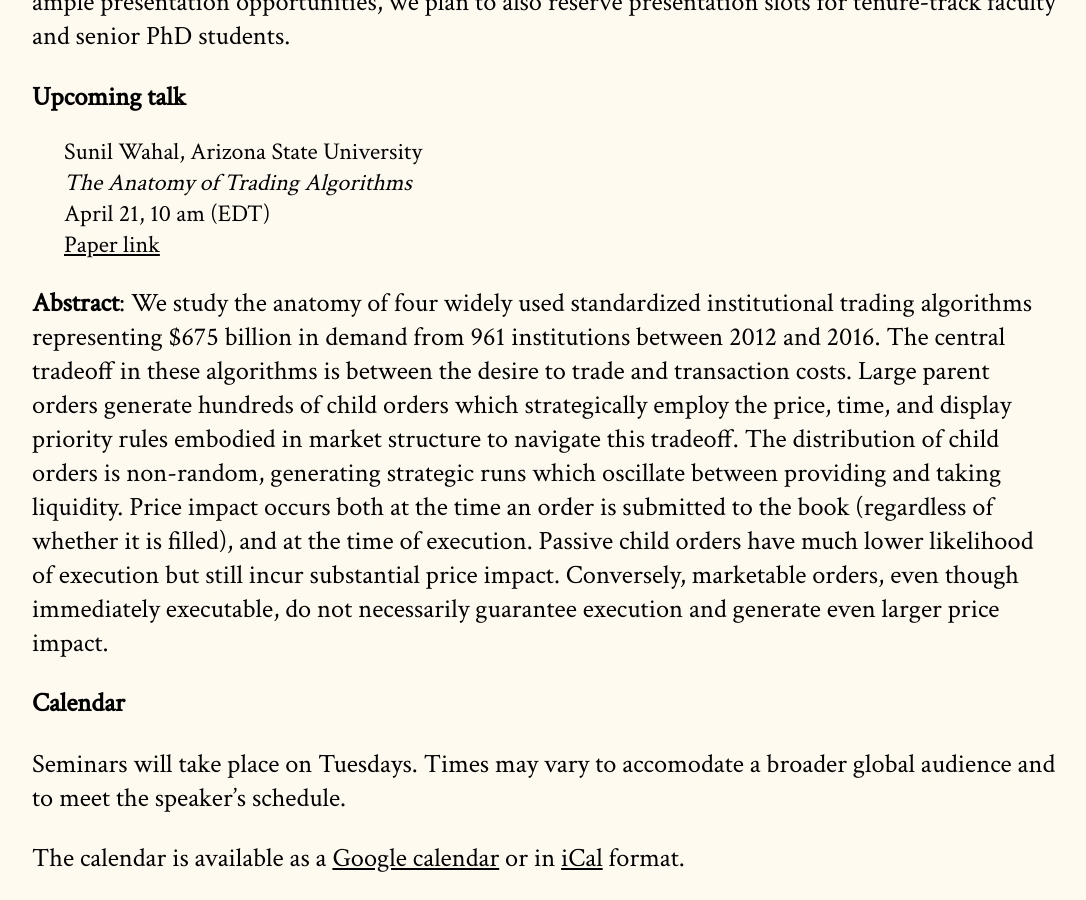
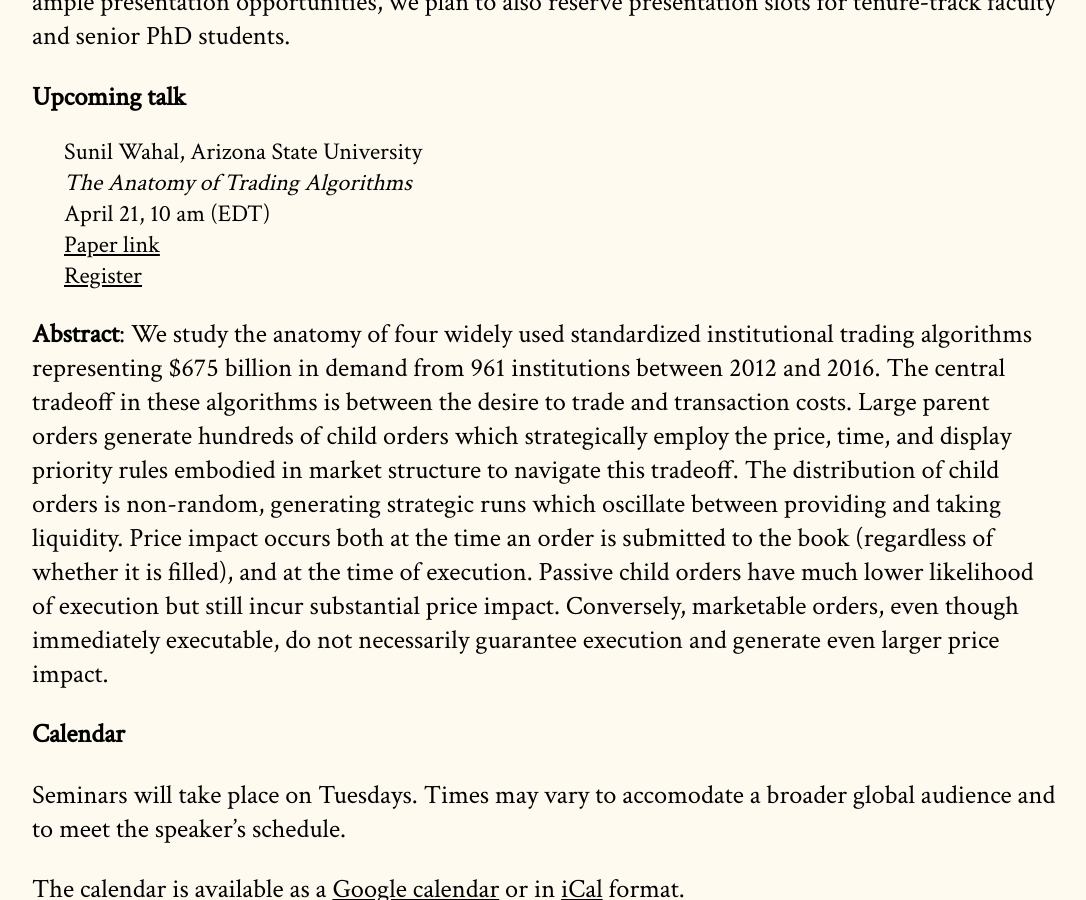
Before and after one commit to cpfiffer/microstructure.exchange, a Jekyll site: the page built from index.md, in a window 1280 px wide and 900 px high, scrolled down 525 px. Shown: the whole window, without its empty margins (96-1182 px from the left). Built offline with Jekyll 4.4.1, drawn with Linux system fonts in a browser that asks for light colours; some web fonts are replaced; grey boxes are pictures that could not be loaded.

Commit message:
Add webinar link

```diff
--- a/_config.yml
+++ b/_config.yml
@@ -15,3 +15,4 @@ speaker-info:
   speaker-paper: The Anatomy of Trading Algorithms
   speaker-date: April 21, 10 am (EDT)
   paper-link: https://papers.ssrn.com/sol3/papers.cfm?abstract_id=3497001
+  webinar-link: https://stockholmuniversity.zoom.us/webinar/register/WN_-38_JVNiTB2NyYqXiriHQg
--- a/_includes/upcoming-speaker.html
+++ b/_includes/upcoming-speaker.html
@@ -3,5 +3,5 @@
 <span class="upcoming-paper"> {{ site.speaker-info.speaker-paper }} </span> <br>
 <span class="upcoming-date"> {{ site.speaker-info.speaker-date }} </span> <br>
 {% if site.speaker-info.paper-link %} <span class="upcoming-paper-link"> <a href="{{ site.speaker-info.paper-link }}"> Paper link </a> </span> <br> {% endif %}
-{% if site.speaker-info.webinar-link %} <span class="upcoming-webinar-link"> <a href="https://stockholmuniversity.zoom.us/webinar/register/WN_tYhRkh5zRVO0PO0PWREwvQ"> Register </a> </span> <br> {% endif %}
+{% if site.speaker-info.webinar-link %} <span class="upcoming-webinar-link"> <a href="{{ site.speaker-info.webinar-link }}"> Register </a> </span> <br> {% endif %}
 </div>
```
